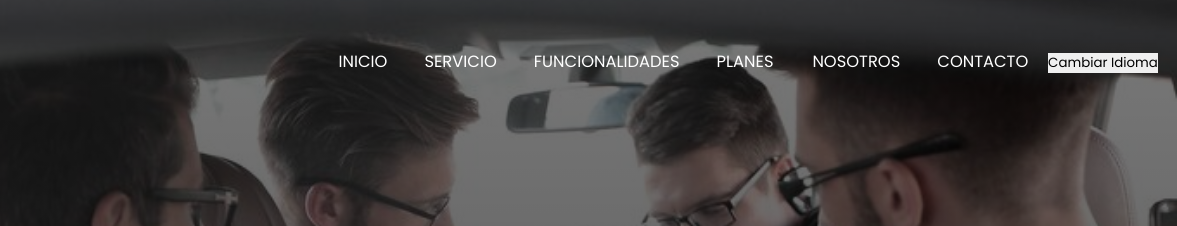
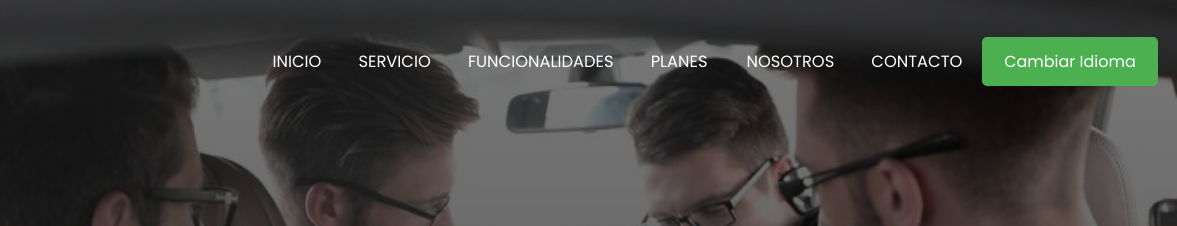
Before and after one commit to Features-TB1-OpenSource/LANDINGPAGE, a plain HTML site: page index.html in a window 1280 px wide. Shown: the top 226 px of the page, 103-1280 px from the left. Drawn offline with Linux system fonts and the light colour scheme.

Commit message:
feat(add): i18n css

```diff
--- a/style.css
+++ b/style.css
@@ -929,6 +929,22 @@ appearance: none;
    color: #F2F3EB;
  }
 
+#changeLanguageButton {
+  padding: 10px 20px;
+  font-size: 16px;
+  border: 2px solid #4CAF50;
+  border-radius: 5px;
+  background-color: #4CAF50;
+  color: white;
+  cursor: pointer;
+  transition: background-color 0.3s, color 0.3s;
+}
+
+#changeLanguageButton:hover {
+  background-color: white;
+  color: #4CAF50;
+}
+
 
  @media screen and (max-width: 768px) {
     .contacto #container {
```
